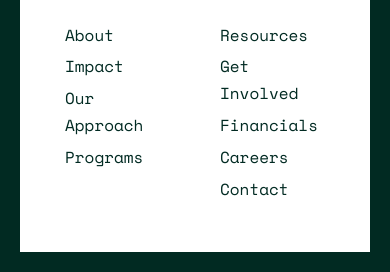
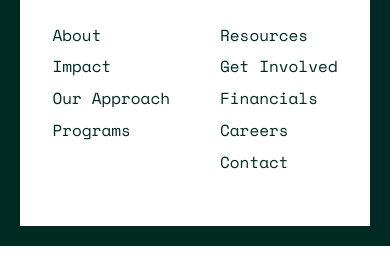
Before and after one commit to Biplabkhanal/OUTSIDE, a plain HTML site: page index.html in a window 390 px wide. Shown: the part 5449-5721 px from the top of the page. After the commit the page ends 5695 px from the top, so only its background shows below. Drawn offline with nearby package versions, Linux system fonts and the light colour scheme.

Commit message:
padding fixed of mobile for footer

```diff
--- a/styles.css
+++ b/styles.css
@@ -422,7 +422,7 @@ ul {
   }
 
   .footer-right {
-    padding: 25px !important;
+    padding: 25px 10px 25px 10px !important;
     gap: 50px;
   }
 
```
